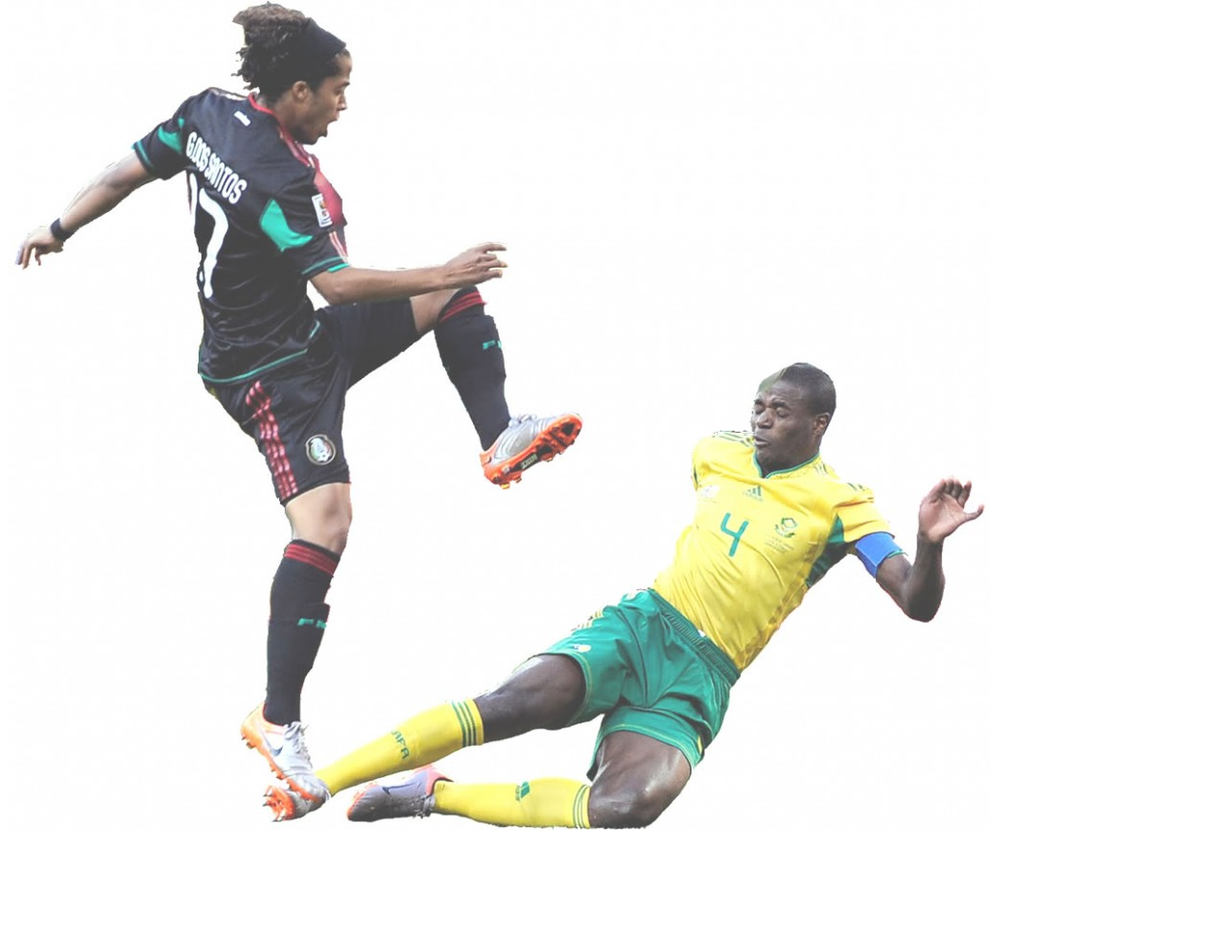
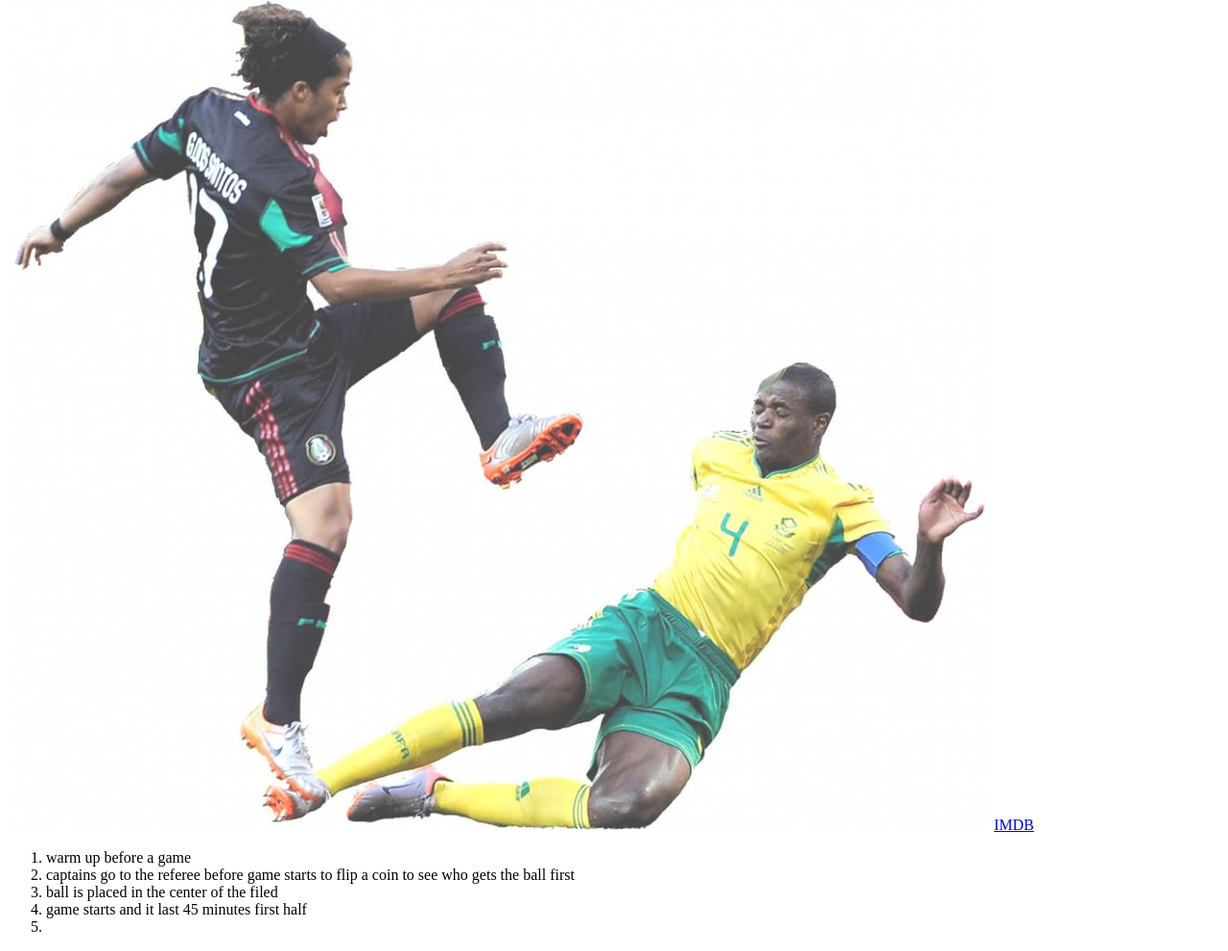
Before and after one commit to adelaido/adelaido.github.io, a plain HTML site: page index.html in a window 1280 px wide. Shown: the part 136-1127 px from the top of the page at 96% size. Before the commit the page ends 1009 px from the top, so only its background shows below. Drawn offline with Linux system fonts and the light colour scheme.

Commit message:
links&lists

```diff
--- a/index.html
+++ b/index.html
@@ -9,3 +9,12 @@
 </html>
 
 <img src="images/mexico.jpg">
+
+<a href="http://google.com">IMDB</a>
+<ol>
+<li>warm up before a game</li>
+<li>captains go to the referee before game starts
+ to flip a coin to see who gets the ball first</li>
+<li>ball is placed in the center  of the filed</li>
+<li>game starts and it last 45 minutes first half<li>
+</ol>
```
